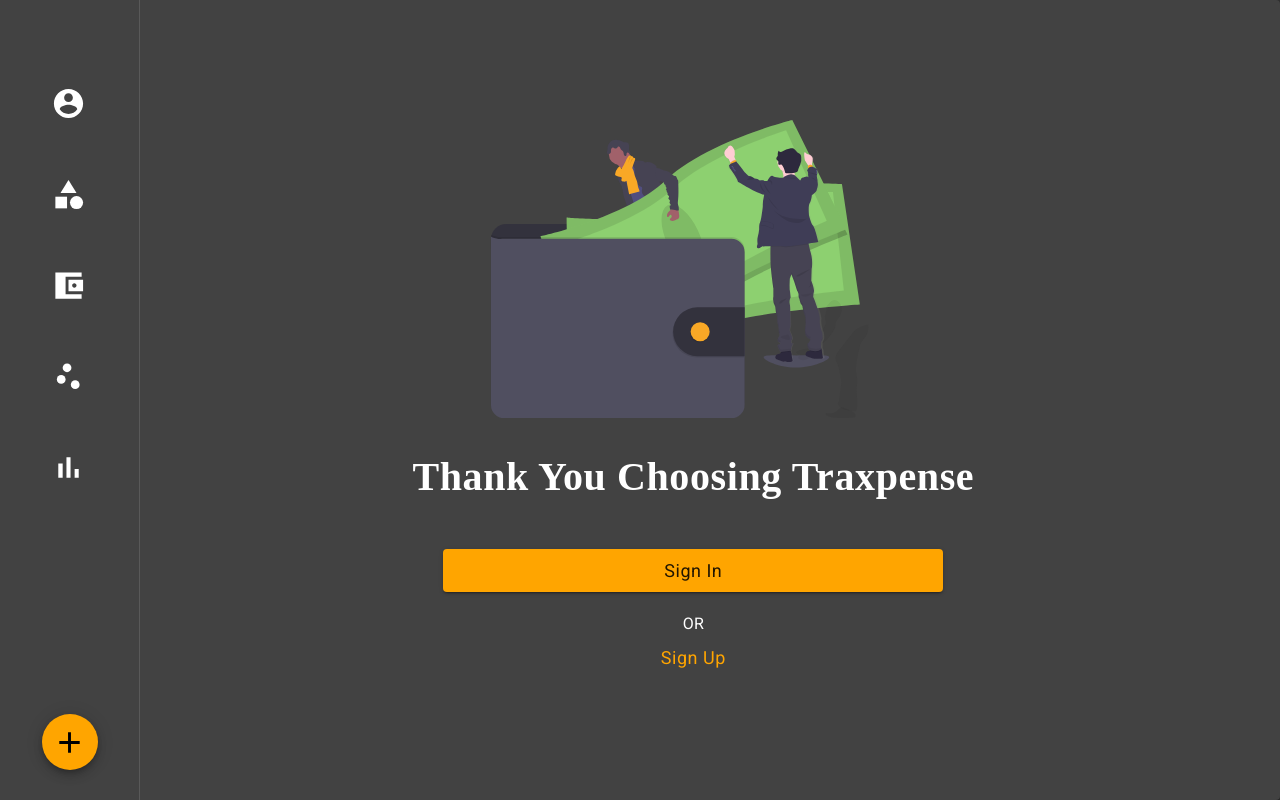
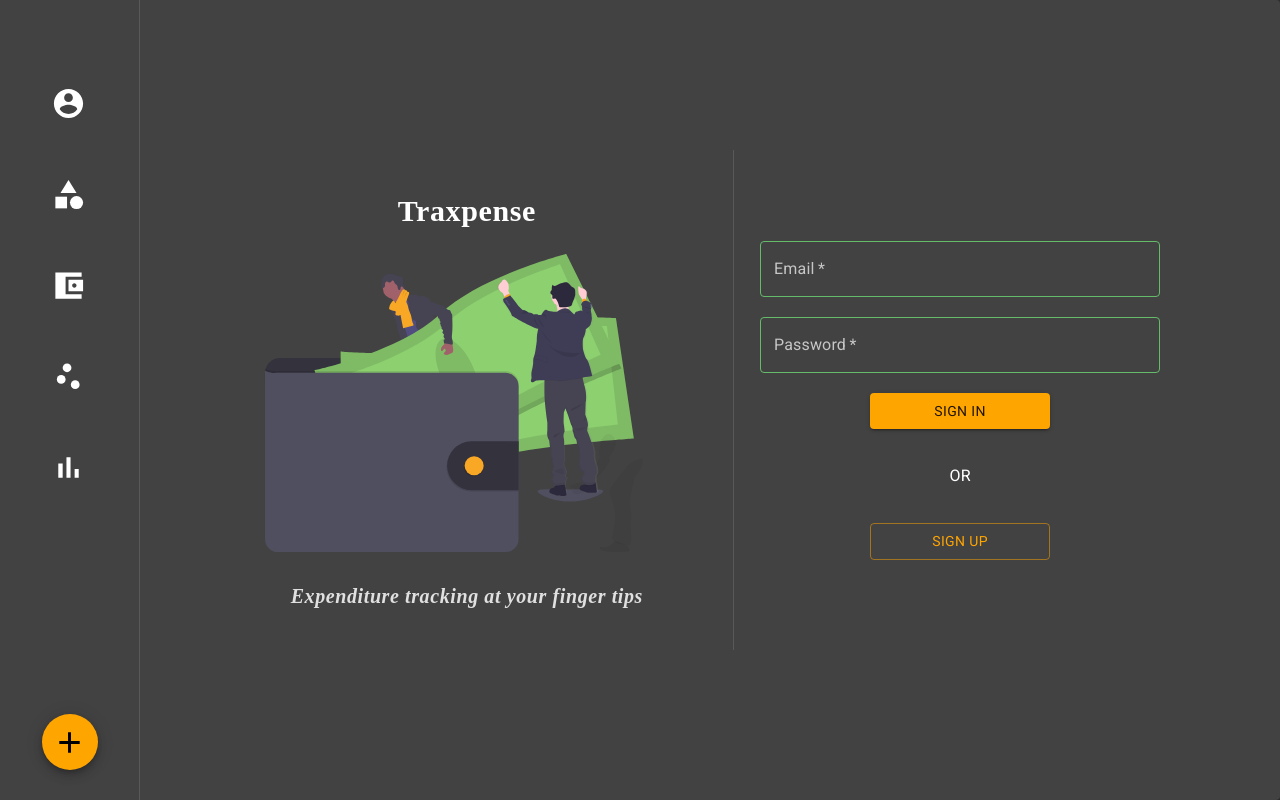
Before and after one commit to mycok/Traxpence-client, a React (Create React App) app: page / in a window 1280 px wide. Built offline with nearby package versions, Linux system fonts and the light colour scheme.

Commit message:
fix: change the home page design

```diff
--- a/src/components/Home.tsx
+++ b/src/components/Home.tsx
@@ -1,74 +1,98 @@
 import React from "react";
 import { makeStyles, createStyles } from "@material-ui/core/styles";
-import { Typography, Button } from "@material-ui/core";
-import { Link } from "react-router-dom";
+import { Typography, Button, Divider } from "@material-ui/core";
+import { grey } from "@material-ui/core/colors";
 
 import { ReactComponent as Wallet } from "../images/wallet.svg";
+import Signin from './auth/Signin';
+import Signup from './user/Signup';
 
 const useStyles = makeStyles((theme) =>
     createStyles({
         container: {
             display: "flex",
+            justifyContent: "center",
+            alignItems: "center",
+        },
+        innerContainer: {
+            display: "flex",
             flexDirection: "column",
             justifyContent: "center",
             alignItems: "center",
-            alignContent: "center",
+            // border: "1px solid teal"
+        },
+        orContainer: {
+            margin: 25
+        },
+        divider: {
+            height: 500
         },
         child: {
             margin: 20
         },
-        mainButton: {
-            width: 500,
-            fontSize: 18,
-            textTransform: "capitalize"
+        button: {
+            width: 180,
+            margin: 10
+        },
+        headerText: {
+            fontFamily: "Raleway",
+            fontSize: 30,
+            fontWeight: 900,
+            letterSpacing: 0.6
         },
         text: {
             fontFamily: "Raleway",
-            fontSize: 40,
-            fontWeight: 900,
+            fontSize: 20,
+            fontWeight: 700,
             letterSpacing: 0.6,
-            textTransform: "capitalize"
+            color: grey[300],
+            fontStyle: "italic"
         }
     })
 );
 
 function Home() {
     const classes = useStyles();
+    const [isSignin, setSignin] = React.useState(true);
+
     return (
         <div className={classes.container}>
+            <div className={classes.innerContainer}>
+                <div className={classes.child}>
+                    <Typography className={classes.headerText} variant="subtitle2" align="center">
+                        Traxpense
+                </Typography>
+                </div>
                 <div>
                     <Wallet />
                 </div>
                 <div className={classes.child}>
-                <Typography className={classes.text} variant="subtitle2" align="center">
-                    Thank you choosing Traxpense
+                    <Typography className={classes.text} variant="caption" align="center">
+                        Expenditure tracking at your finger tips
                     </Typography>
                 </div>
-            <div className={classes.child}>
-                <Button
-                    className={classes.mainButton}
-                    variant="contained"
-                    fullWidth
-                    color="secondary"
-                    component={Link}
-                    to="/signin"
-                >
-                    Sign In
-                </Button>
             </div>
+            <Divider orientation="vertical" variant="middle" className={classes.divider} />
+            <div className={classes.innerContainer}>
                 <div>
+                    {
+                        isSignin ? (
+                            <Signin />
+                        ) : (
+                            <Signup />
+                        )
+                    }
+                </div>
+                <div className={classes.orContainer}>
                     <Typography>OR</Typography>
                 </div>
-            <div>
                 <Button
-                    className={classes.mainButton}
-                    variant="text"
-                    fullWidth
+                    className={classes.button}
+                    variant="outlined"
                     color="secondary"
-                    component={Link}
-                    to="/signup"
+                    onClick={() => setSignin(!isSignin)}
                 >
-                    Sign Up
+                    {isSignin ? "Sign Up" : "Sign In"}
                 </Button>
             </div>
         </div>
--- a/src/components/auth/AuthForm.tsx
+++ b/src/components/auth/AuthForm.tsx
@@ -41,6 +41,7 @@
 )
 
 type FormComponentProps = {
+    elevation?: number,
     fields: number,
     username?: string,
     email: string,
@@ -48,7 +49,7 @@
     handler(event: React.FormEvent<HTMLFormElement>): void | undefined,
 }
 
-function Form({ fields, username, email, password, handler }: FormComponentProps) {
+function Form({ elevation, fields, username, email, password, handler }: FormComponentProps) {
     const classes = useStyles();
 
     return (
@@ -57,7 +58,7 @@
             noValidate autoComplete="off"
             onSubmit={handler}
         >
-            <Paper elevation={5} className={classes.textFieldsPaper}>
+            <Paper elevation={elevation ?? 0} className={classes.textFieldsPaper}>
                 {
                     fields === 3 && (
                         <TextField
--- a/src/components/auth/Signin.tsx
+++ b/src/components/auth/Signin.tsx
@@ -11,6 +11,10 @@
         }
     })
 )
+
+type signinProps = {
+    elevation?: number,
+}
 
 type SigninState = {
     email: string,
@@ -27,7 +31,7 @@
     password: ""
 };
 
-function Signin() {
+function Signin({ elevation }: signinProps) {
     const classes = useStyles();
     const [state, dispatch] = React.useReducer((state: SigninState, action: Action) => {
         return state;
@@ -42,6 +46,7 @@
     return (
         <div className={classes.root}>
             <Form
+                elevation={elevation}
                 fields={2}
                 email={state?.email}
                 password={state?.password}
--- a/src/components/expenses/SingleExpense.tsx
+++ b/src/components/expenses/SingleExpense.tsx
@@ -59,7 +59,7 @@
                                 </Typography>
                                 <Chip
                                     variant="outlined"
-                                    color="primary"
+                                    color="secondary"
                                     size="small"
                                     label={expense?.category?.title}
                                 />
--- a/src/components/expenses/charts/DateRange.tsx
+++ b/src/components/expenses/charts/DateRange.tsx
@@ -2,7 +2,6 @@
 import { KeyboardDatePicker, MuiPickersUtilsProvider } from "@material-ui/pickers";
 import DateFnsUtils from "@date-io/date-fns";
 import { makeStyles, createStyles } from '@material-ui/core/styles';
-import { Typography } from '@material-ui/core';
 
 const useStyles = makeStyles(() =>
     createStyles({
--- a/src/components/expenses/index.tsx
+++ b/src/components/expenses/index.tsx
@@ -20,13 +20,13 @@
 const expenseList: IExpense[] = [
     {
         _id: "54605",
-        title: "Lunch with olive",
+        title: "Lunch with john doe",
         amount: 50000,
         category: {
             _id: "53638",
             title: "Meals",
         },
-        notes: "This was un planned for and expensive lunch and if it wasn't the fact that she is somewhat special, i wouldn't have spent that much.",
+        notes: "This was un planned for and expensive lunch and if it wasn't the fact that i had the money, i wouldn't have spent that much.",
         incurredOn: new Date().toDateString()
     },
     {
--- a/src/components/expenses/summaries/ExpAvgByCategory.tsx
+++ b/src/components/expenses/summaries/ExpAvgByCategory.tsx
@@ -1,6 +1,6 @@
 import React from 'react';
 
-import { Typography, Paper } from '@material-ui/core';
+import { Typography, Paper, Chip } from '@material-ui/core';
 import { makeStyles, createStyles } from "@material-ui/core/styles";
 import { grey } from '@material-ui/core/colors';
 
@@ -9,23 +9,23 @@
         root: {
             display: "flex",
             flexDirection: "column",
-            width: 800,
+            width: 600,
             margin: "60px 10px 10px"
         },
         categoryHeaderContainer: {
             display: "flex",
-            justifyContent: "center",
+            justifyContent: "flex-end",
             width: "100%",
-            margin: 10
+            marginRight: 20,
+            marginTop: 10,
+            marginBottom: 10
         },
         headersContainer: {
             display: "flex",
             justifyContent: "space-evenly",
             alignItems: "center",
             width: "100%",
-            backgroundColor: grey[700],
-            borderTop: `2px solid ${theme.palette.primary.main}`,
-            borderBottom: `2px solid ${theme.palette.primary.main}`
+            backgroundColor: grey[600]
         },
         valuesContainer: {
             display: "flex",
@@ -33,6 +33,9 @@
             alignItems: "center",
             width: "100%",
             textAlign: "center"
+        },
+        paper: {
+            marginBottom: 10
         },
         aggHeaders: {
             padding: 10
@@ -42,6 +45,7 @@
         },
         text: {
             fontSize: 18,
+            color: theme.palette.primary.main
         }
     })
 )
@@ -81,9 +85,14 @@
 
 function Category({ classes, category }: ExpSummByCategory) {
     return (
-        <Paper elevation={0}>
+        <Paper elevation={4} className={classes.paper}>
             <div className={classes.categoryHeaderContainer}>
-                <Typography variant="h6" className={classes.headerText}>{category.title}</Typography>
+                <Chip
+                    variant="outlined"
+                    color="secondary"
+                    size="small"
+                    label={category?.title}
+                />
             </div>
             <div className={classes.headersContainer}>
                 <div className={classes.aggHeaders}>
--- a/src/router.tsx
+++ b/src/router.tsx
@@ -17,15 +17,15 @@
         <>
             <Switch>
                 <Route exact path="/" component={Home} />
-                <Route exact path="/signup" component={Signup} />
-                <Route exact path="/signin" component={Signin} />
+                <Route exact path="/signup" render={(props) => <Signup elevation={5} {...props} />} />
+                <Route exact path="/signin" render={(props) => <Signin elevation={5} {...props} />} />
                 <Route exact path="/new-expense" component={NewExpense}/>
                 <Route exact path="/expenses" component={Expenses}/>
                 <Route exact path="/profile" component={Profile} />
                 <Route exact path="/edit-expense" component={EditExpense} />
                 <Route exact path="/exps-avg-by-category" component={ExpAvgByCategory} />
                 <Route exact path="/scatter-graph-chart" component={MonthlyExpScatterPlot} />
-                <Route exact path="/bar-graph-chart" component={AnnualTotalExpByMonth} />
+                <Route exact path="/bar-graph-chart" component={AnnualTotalExpByMonth} />2
             </Switch>
         </>
     )
--- a/src/shared/ConfirmDialog.tsx
+++ b/src/shared/ConfirmDialog.tsx
@@ -14,7 +14,6 @@
             disableBackdropClick
             disableEscapeKeyDown
             maxWidth="sm"
-            fullWidth
             aria-labelledby="confirm-delete-dialog"
             open={open}
         >
```
Also changed, not shown: src/components/expenses/summaries/CurrentExpenseSummary.tsx (+18 -4 lines), src/components/profile/Profile.tsx (+8 -2 lines), src/components/user/Signup.tsx (+6 -1 lines). Lines whose indentation alone changed are shown as unchanged.
